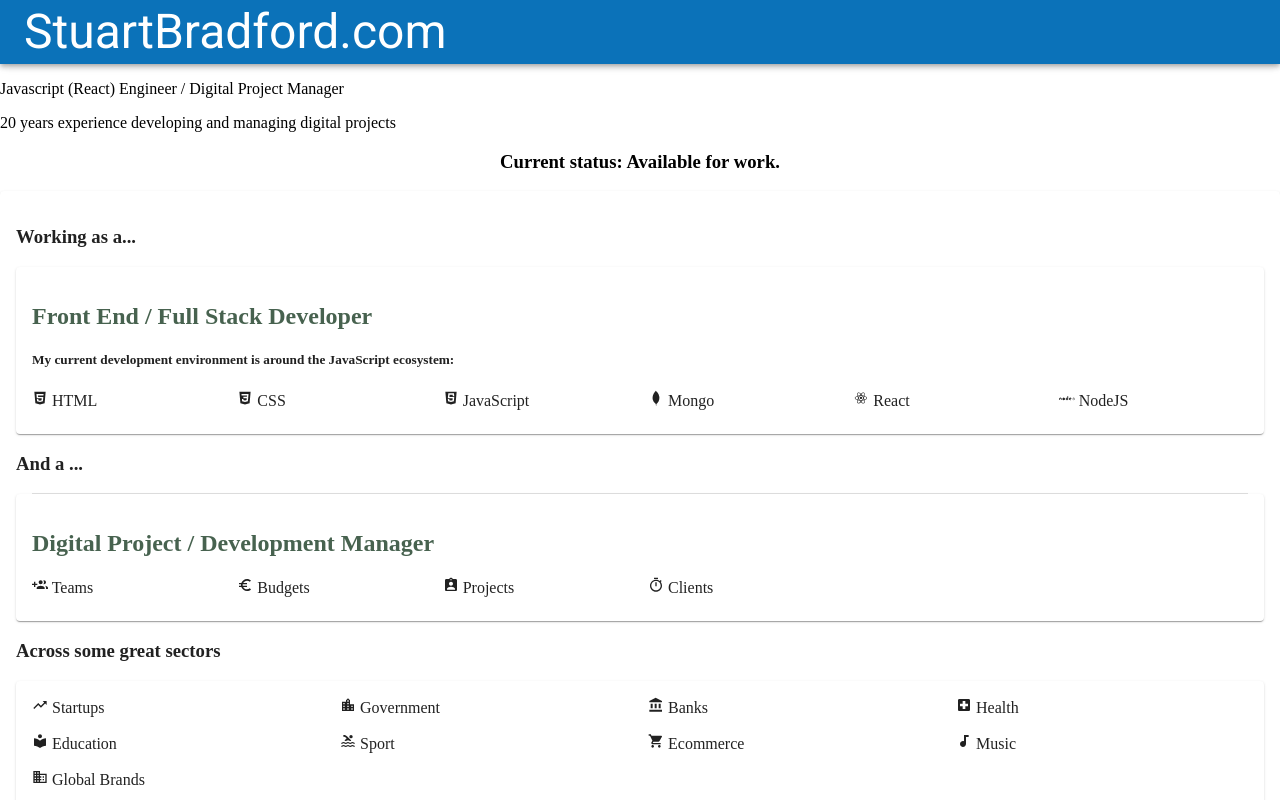
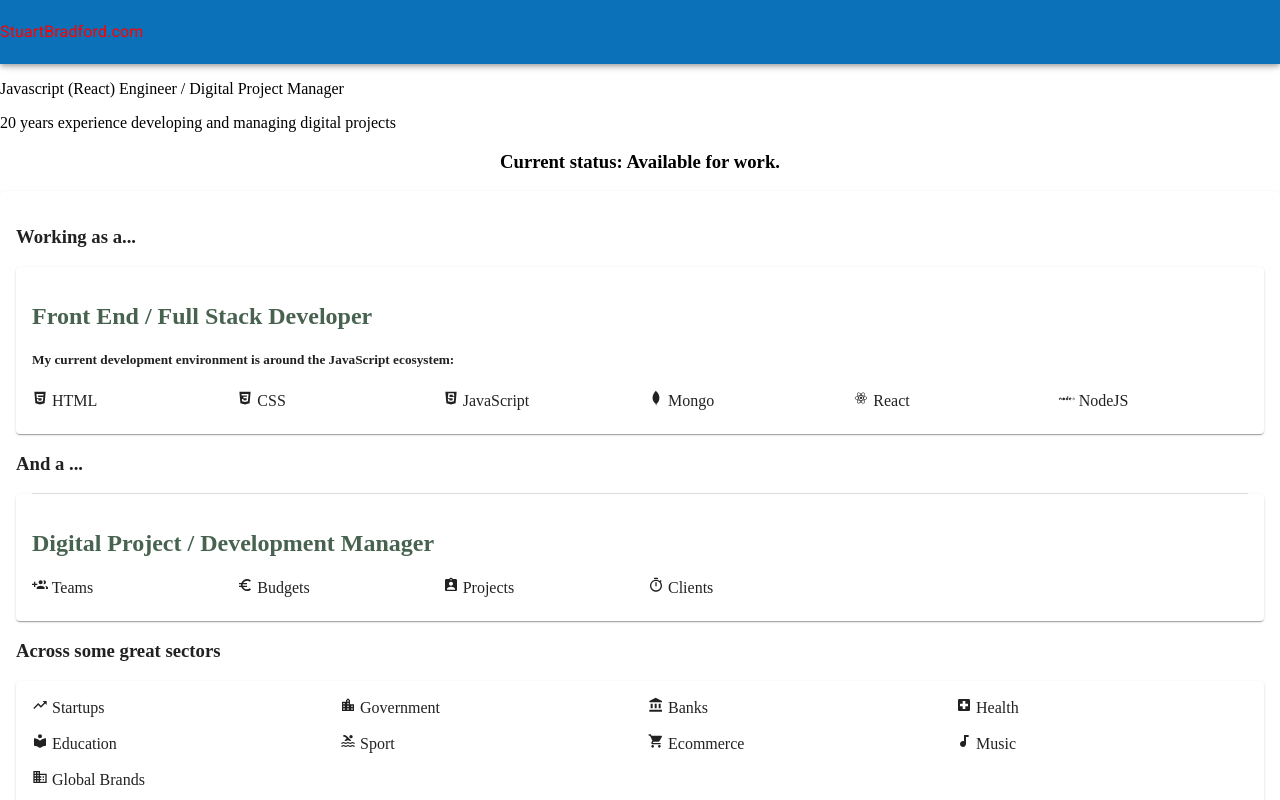
Before and after one commit to 789ni812/my-portfolio, a React (Create React App) app: page / in a window 1280 px wide. Shown: the top 800 px of the page. Built offline with nearby package versions, Linux system fonts and the light colour scheme.

Commit message:
Wired up styles. Made LogoText red

```diff
--- a/src/components/ui/Header/header.js
+++ b/src/components/ui/Header/header.js
@@ -1,14 +1,26 @@
 import React from "react";
+
 import AppBar from "@material-ui/core/AppBar";
 import Toolbar from "@material-ui/core/Toolbar";
 import Typography from "@material-ui/core/Typography";
+import { makeStyles } from "@material-ui/styles";
+
+const useStyles = makeStyles((theme) => ({
+  logoText: {
+    color: "red",
+  },
+}));
 
 const Header = () => {
+  const classes = useStyles();
+
   return (
     <div>
       <AppBar position="fixed">
-        <Toolbar>
-          <Typography variant="h3">StuartBradford.com</Typography>
+        <Toolbar disableGutters>
+          <Typography className={classes.logoText}>
+            StuartBradford.com
+          </Typography>
         </Toolbar>
       </AppBar>
     </div>
```
